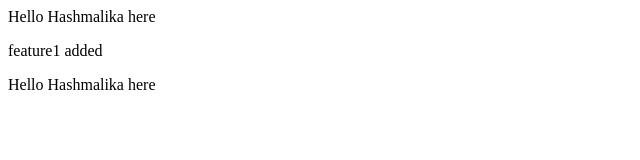
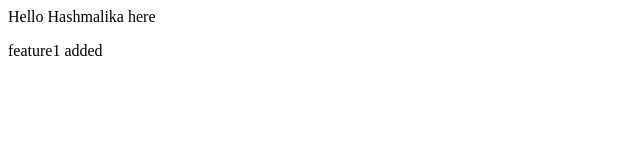
Before and after one commit to Hashmalika/LocalRepo, a plain HTML site: page index.html in a window 1280 px wide. Shown: the whole page, without its empty margins (0-640 px from the left). Drawn offline with Linux system fonts and the light colour scheme.

Commit message:
upadted merged

```diff
--- a/index.html
+++ b/index.html
@@ -1,5 +1,3 @@
 
 <p> Hello  Hashmalika  here </p>
 <p> feature1 added</p>
-
-<p> Hello  Hashmalika  here</p>
```
